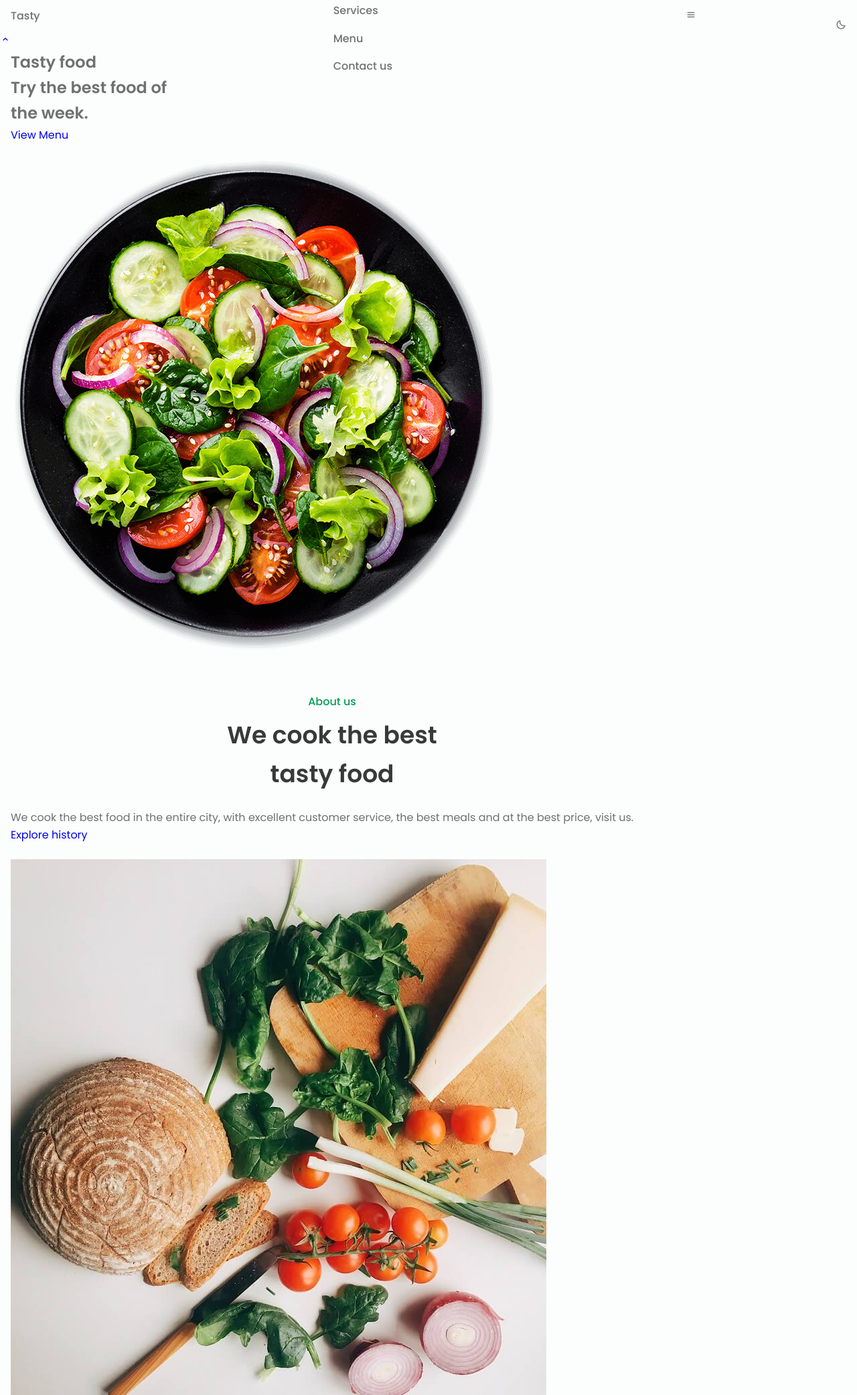
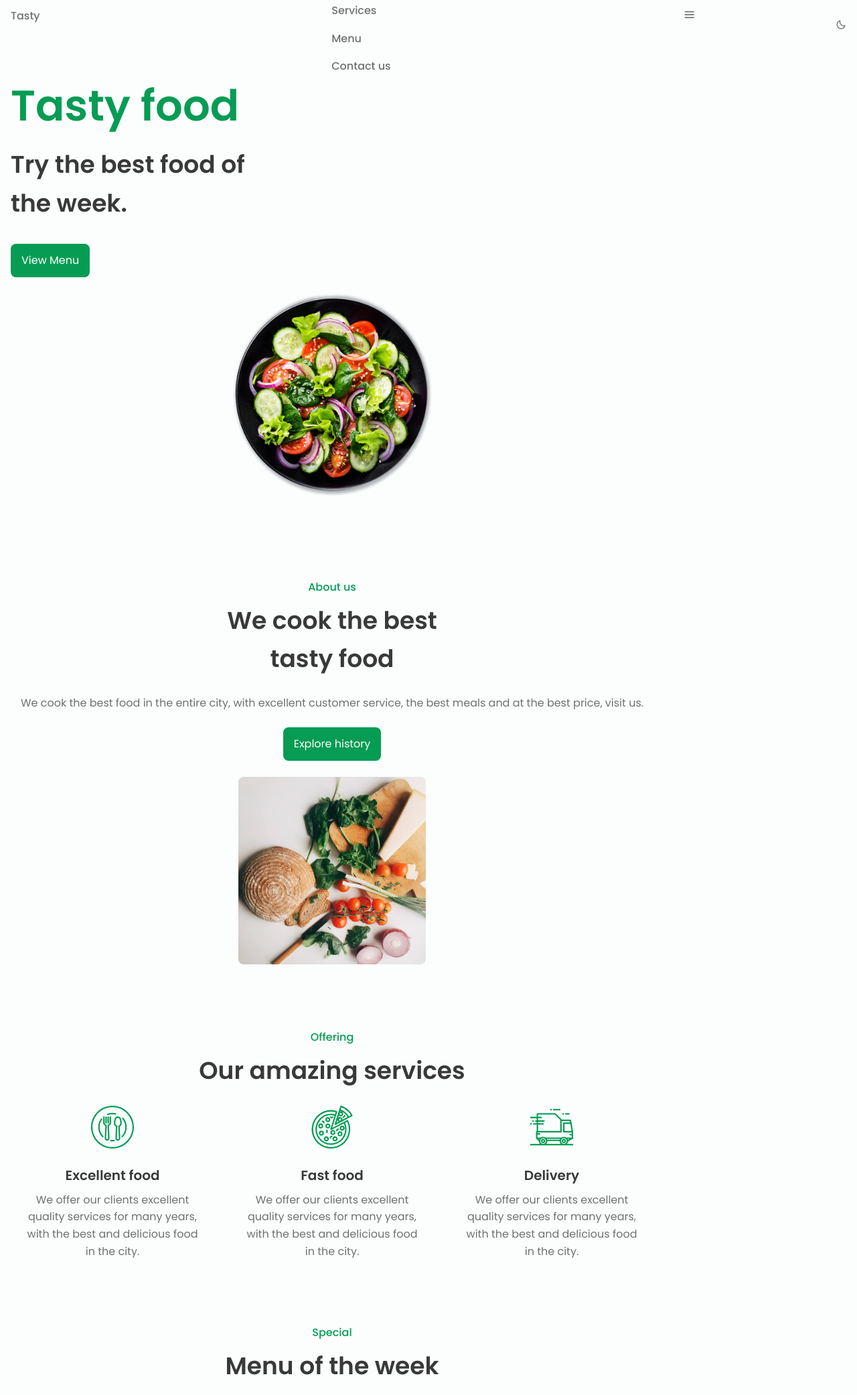
Before and after one commit to Abdessamadds/tasty-food-responsive-website, a plain HTML site: page index.html in a window 1280 px wide. Shown: the top 2083 px of the page at 67% size. Drawn offline with nearby package versions, Linux system fonts and the light colour scheme.

Commit message:
Services Style

```diff
--- a/assets/css/styles.css
+++ b/assets/css/styles.css
@@ -195,3 +195,131 @@ img{
 .nav__link:hover{
   color: var(--first-color);
 }
+.nav__toggle{
+  font-size: 1.3rem;
+  cursor: pointer;
+}
+
+/* Show menu */
+.show-menu{
+  top: var(--header-height);
+}
+
+/* Active menu */
+.active-link{
+  color: var(--first-color);
+}
+
+/* Change background header */
+.scroll-header{
+  box-shadow: 0 2px 4px rgba(0,0,0,.1);
+}
+
+/* Scroll top */
+.scrolltop{
+  position: fixed;
+  right: 1rem;
+  bottom: -20%;
+  display: flex;
+  justify-content: center;
+  align-items: center;
+  padding: .3rem;
+  background: rgba(6,156,84,.5);
+  border-radius: .4rem;
+  z-index: var(--z-tooltip);
+  transition: .4s;
+  visibility: hidden;
+}
+
+.scrolltop:hover{
+  background-color: var(--first-color-alt);
+}
+
+.scrolltop__icon{
+  font-size: 1.8rem;
+  color: var(--body-color);
+}
+
+/* Show scrolltop */
+.show-scroll{
+  visibility: visible;
+  bottom: 1.5rem;
+}
+
+/*========== HOME ==========*/
+.home__container{
+  height: calc(100vh - var(--header-height));
+  align-content: center;
+}
+
+.home__title{
+  font-size: var(--biggest-font-size);
+  color: var(--first-color);
+  margin-bottom: var(--mb-1);
+}
+
+.home__subtitle{
+  font-size: var(--h1-font-size);
+  color: var(--title-color);
+  margin-bottom: var(--mb-4);
+}
+
+.home__img{
+  width: 300px;
+  justify-self: center;
+}
+
+/*========== BUTTONS ==========*/
+.button{
+  display: inline-block;
+  background-color: var(--first-color);
+  color: #FFF;
+  padding: .75rem 1rem;
+  border-radius: .5rem;
+  transition: .3s;
+}
+
+.button:hover{
+  background-color: var(--first-color-alt);
+}
+
+/*========== ABOUT ==========*/
+.about__data{
+  text-align: center;
+}
+
+.about__description{
+  margin-bottom: var(--mb-3);
+}
+
+.about__img{
+  width: 280px;
+  border-radius: .5rem;
+  justify-self: center;
+}
+/*========== SERVICES ==========*/
+.services__container{
+  row-gap: 2.5rem;
+  grid-template-columns: repeat(auto-fit, minmax(220px, 1fr));
+}
+
+.services__content{
+  text-align: center;
+}
+
+.services__img{
+  width: 64px;
+  height: 64px;
+  fill: var(--first-color);
+  margin-bottom: var(--mb-2);
+}
+
+.services__title{
+  font-size: var(--h3-font-size);
+  color: var(--title-color);
+  margin-bottom: var(--mb-1);
+}
+
+.services__description{
+  padding: 0 1.5rem;
+}
```
